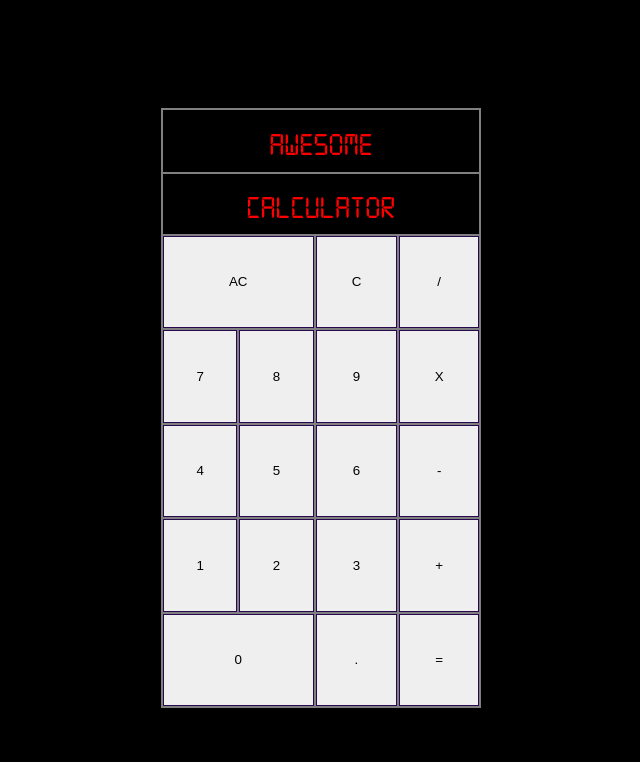
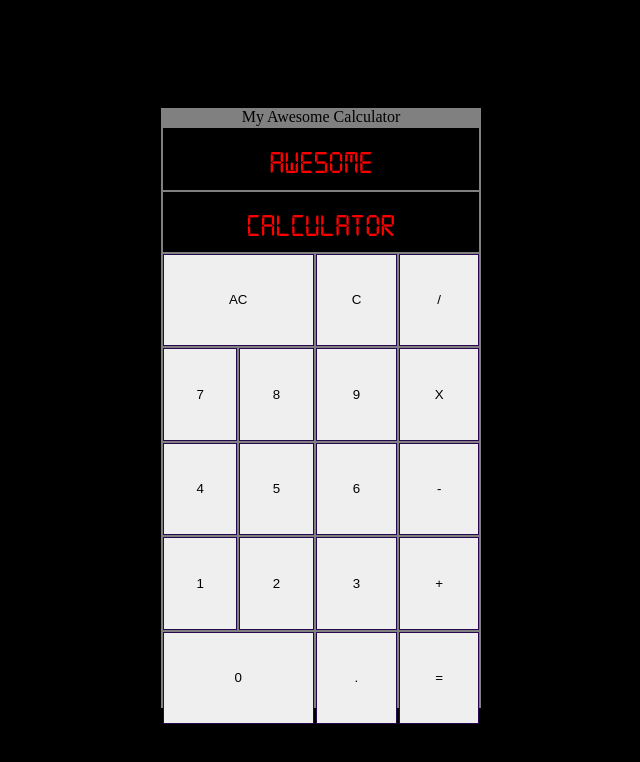
Before and after one commit to pau-develop/202207-w2ch3-pau-sanchez, a website: page public/ex5/index.html in a window 1280 px wide. Shown: the whole page, without its empty margins (319-959 px from the left). Drawn offline with Linux system fonts and the light colour scheme.

Commit message:
Added missing generic font and caption for <table>

```diff
--- a/public/ex5/index.html
+++ b/public/ex5/index.html
@@ -11,12 +11,12 @@
       <div id="wrap-container">
         <div id="calc-container">
           <table>
-            <!-- RESULT -->
+            <caption>My Awesome Calculator</caption>
             <tr>
-              <th style="background:black;font-family:digital;color:red;height:10%" colspan="4"><h1 id="calc-res">AWESOME </h1></th>
+              <th style="background:black;font-family:digital,sans-serif;color:red;height:10%" colspan="4"><h1 id="calc-res">AWESOME </h1></th>
             </tr>
             <tr>
-              <td style="background:black;font-family:digital;color:red;height:10%" colspan="4"><h1 id="calc-op">CALCULATOR</h1></td>
+              <td style="background:black;font-family:digital,sans-serif;color:red;height:10%" colspan="4"><h1 id="calc-op">CALCULATOR</h1></td>
             </tr>
             <!-- AC REFRESH DIV -->
             <tr>
```
